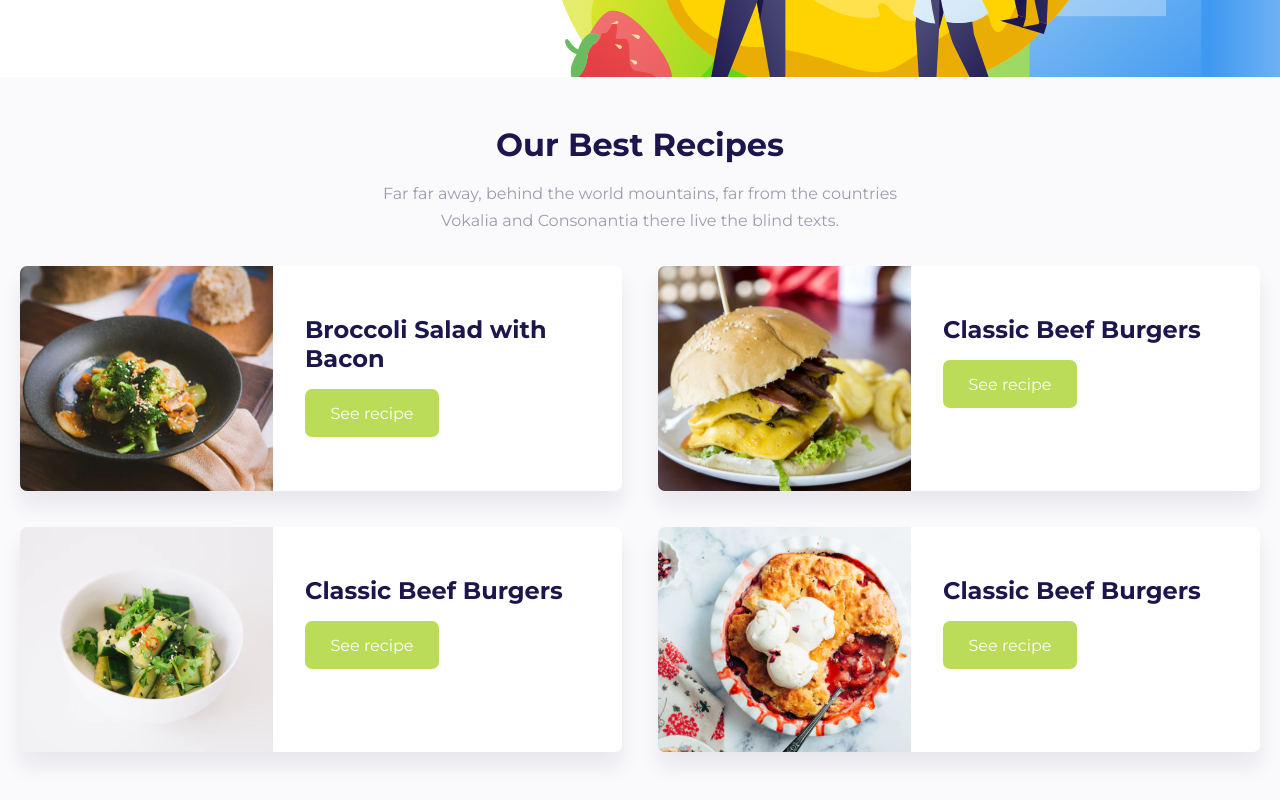
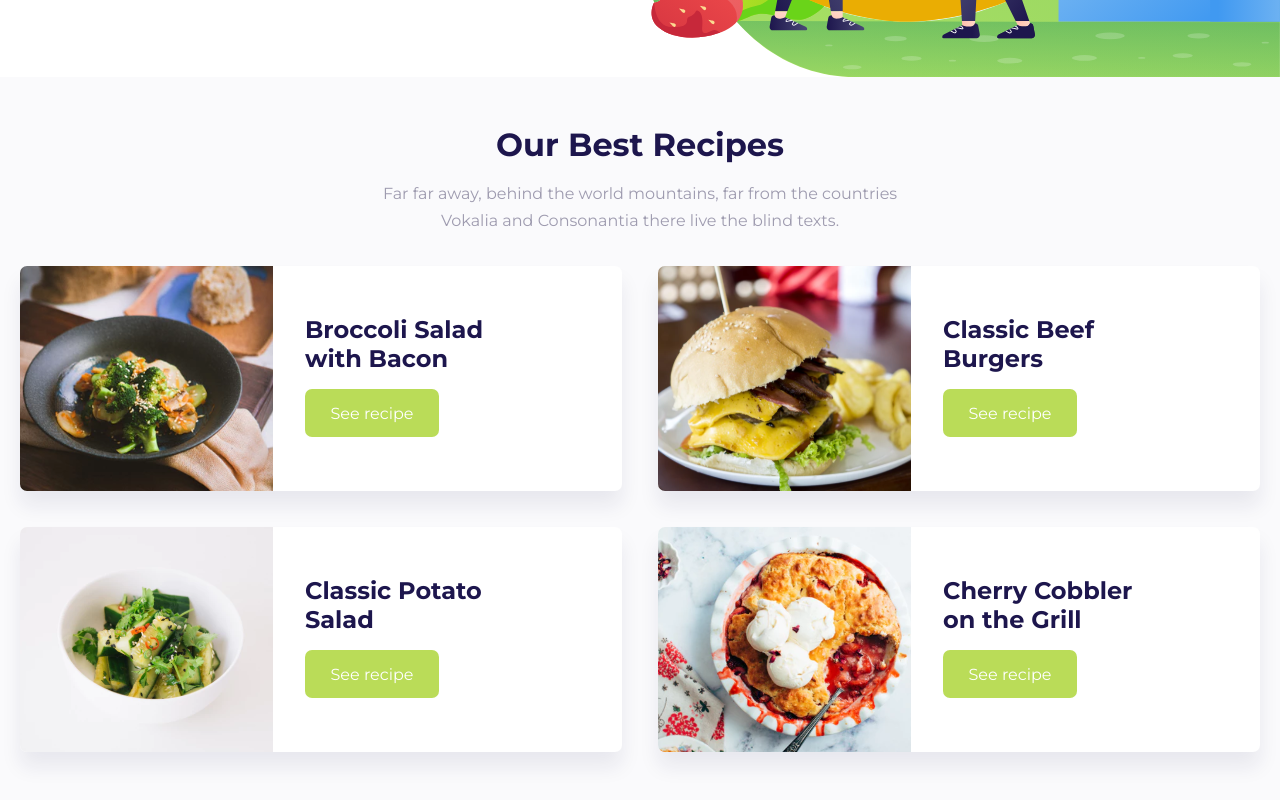
Before and after one commit to Hudsonhfreitas/Healthy-food, a React (Create React App) app: page / in a window 1280 px wide. Shown: the part 580-1380 px from the top of the page. Built offline with nearby package versions, Linux system fonts and the light colour scheme.

Commit message:
fix: Hero and Recipes styles

```diff
--- a/src/components/HeroSection/styles.ts
+++ b/src/components/HeroSection/styles.ts
@@ -13,6 +13,7 @@ export const Content = styled.div`
     padding: 0 2rem;
     height: 100%;
     background: url(${IllustrationImg}) right top no-repeat;
+    background-size: contain;
 
     display: flex;
     align-items: center;
--- a/src/components/RecipeItem/styles.ts
+++ b/src/components/RecipeItem/styles.ts
@@ -9,6 +9,12 @@ export const Container = styled.li`
     height: 22.5rem;
     display: flex;
     align-items: center;
+
+    transition: transform .3s;
+
+    &:hover {
+        transform: translateY(-10px);
+    }
 
     img {
         width: 100%;
--- a/src/components/RecipesSection/index.tsx
+++ b/src/components/RecipesSection/index.tsx
@@ -19,16 +19,16 @@ export function RecipesSection() {
                 </p>
                 <S.RecipesList>
                    <RecipeItem imageSrc={comida1}>
-                       Broccoli Salad with Bacon
+                       Broccoli Salad <br/> with Bacon
                    </RecipeItem>
                    <RecipeItem imageSrc={comida2}>
-                       Classic Beef Burgers
+                       Classic Beef <br/> Burgers
                    </RecipeItem>
                    <RecipeItem imageSrc={comida3}>
-                       Classic Beef Burgers
+                       Classic Potato <br /> Salad
                    </RecipeItem>
                    <RecipeItem imageSrc={comida4}>
-                       Classic Beef Burgers
+                       Cherry Cobbler <br /> on the Grill
                    </RecipeItem>
                 </S.RecipesList>
             </S.Content>
```
